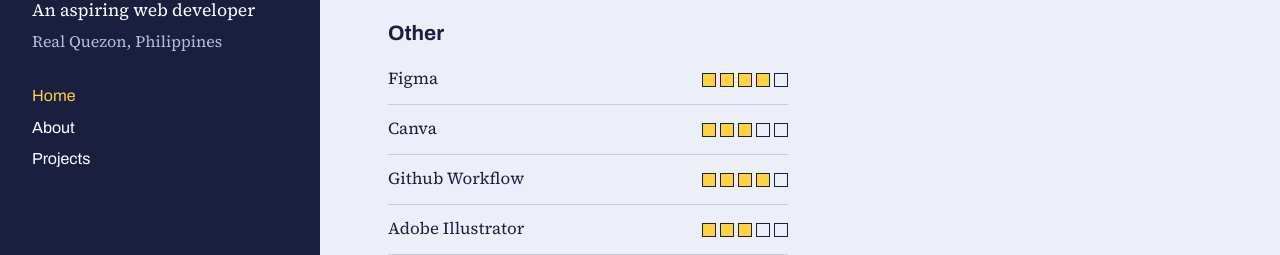
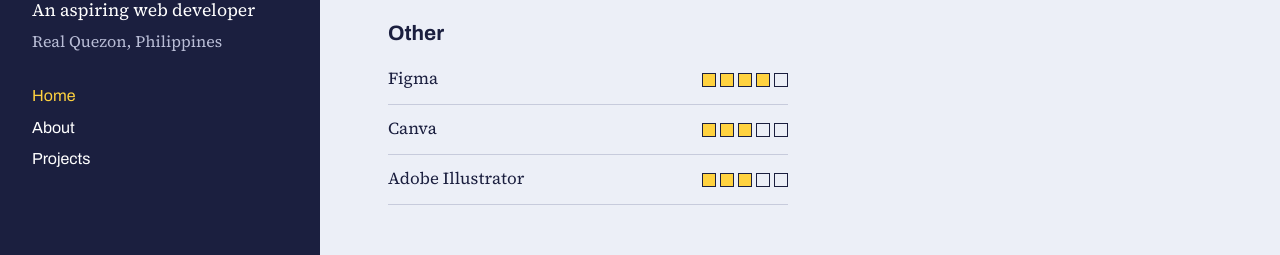
Before and after one commit to jmespedido04-coder/Personal-Portfolio, a plain HTML site: page index.html in a window 1280 px wide. Shown: the part 367-622 px from the top of the page. Drawn offline with nearby package versions, Linux system fonts and the light colour scheme.

Commit message:
remove a skill

```diff
--- a/index.html
+++ b/index.html
@@ -145,15 +145,6 @@
                                     <span></span>
                                 </span>
                             </li>
-                            <li class="skill"> Github Workflow
-                                <span class="level" aria-label="3 out of 5">
-                                    <span class="on"></span>
-                                    <span class="on"></span>
-                                    <span class="on"></span>
-                                    <span class="on"></span>
-                                    <span></span>
-                                </span>
-                            </li>
                             <li class="skill"> Adobe Illustrator
                                 <span class="level" aria-label="3 out of 5">
                                     <span class="on"></span>
```
